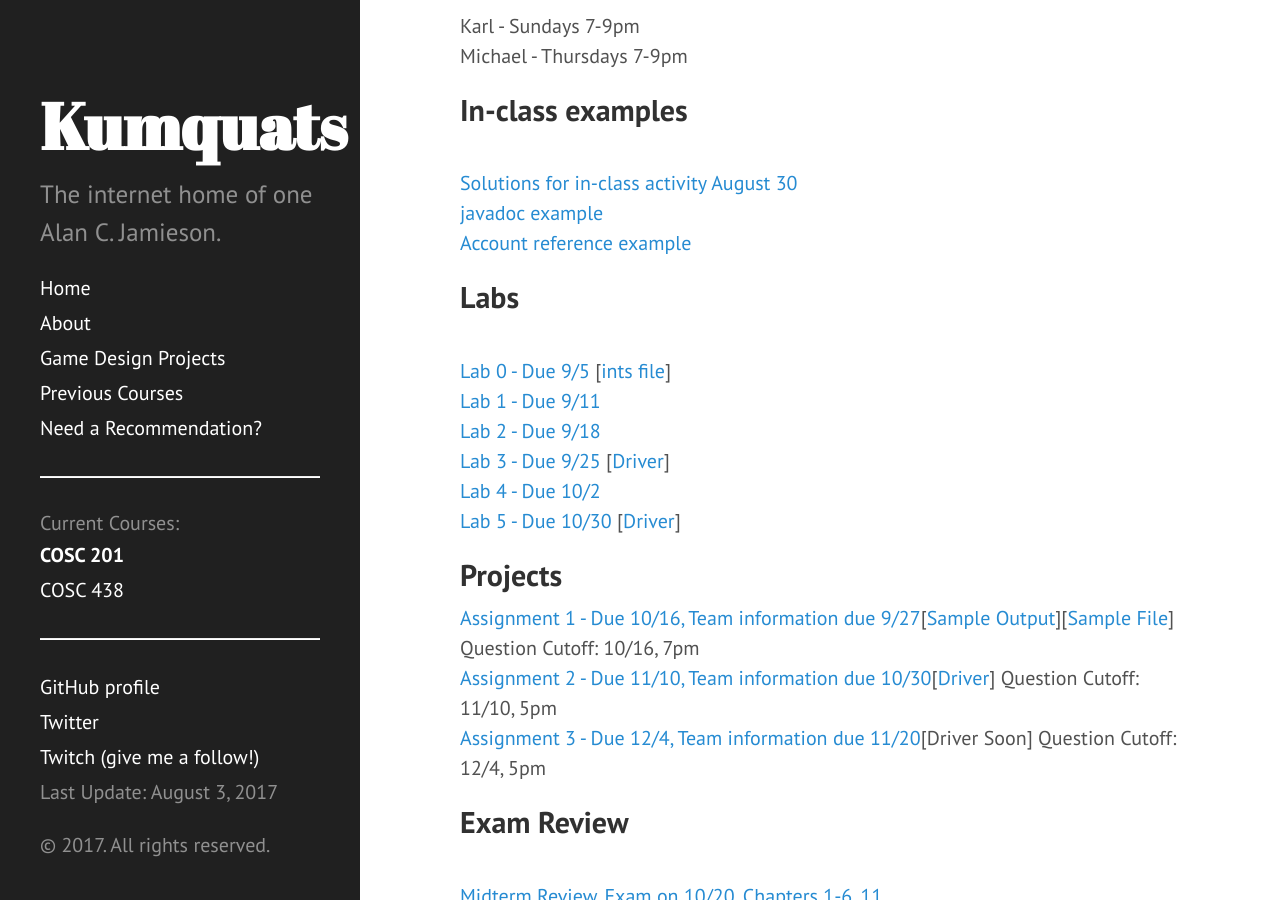
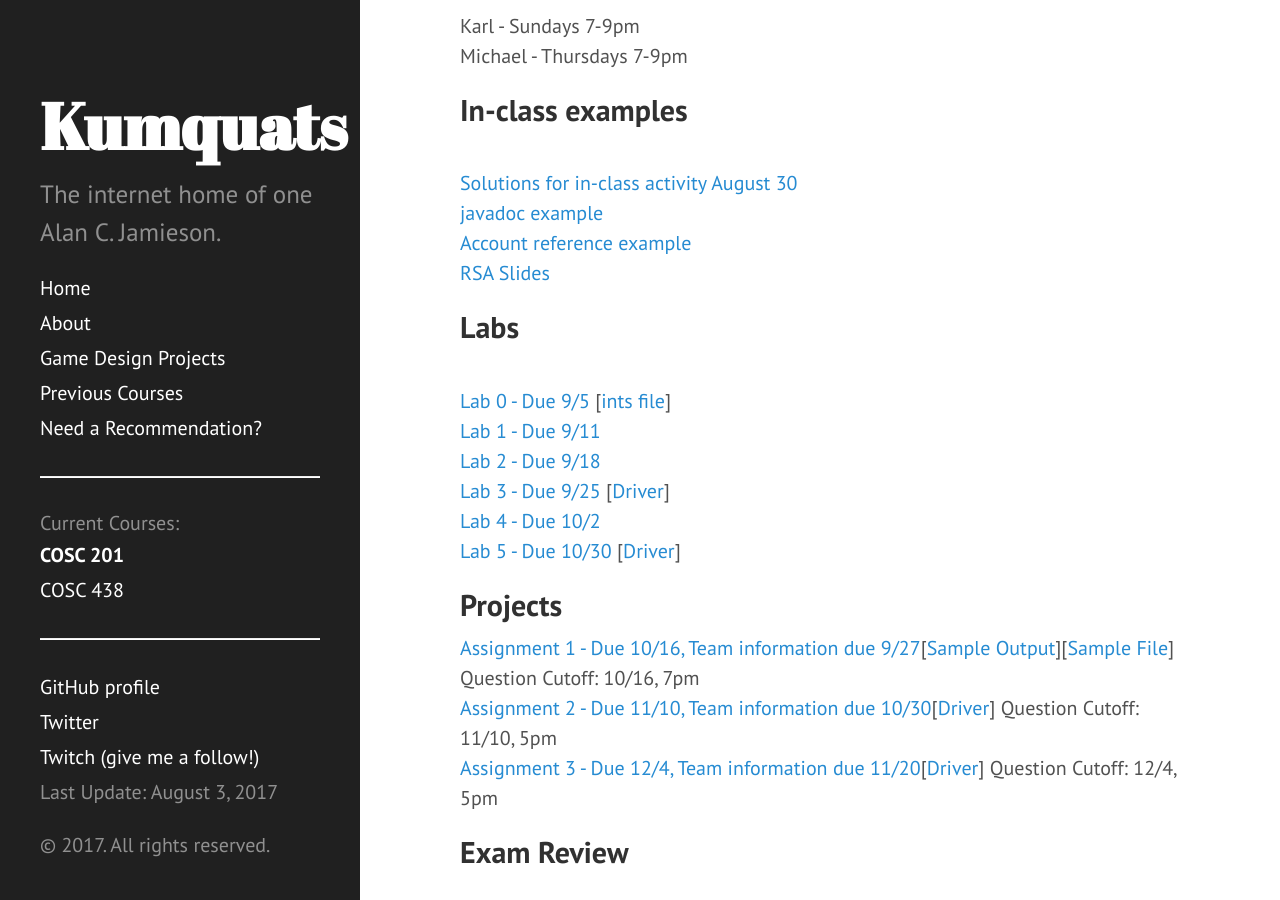
Before and after one commit to ripark/ripark.github.io, a Jekyll site: the page built from f17/cosc201.html, in a window 1280 px wide and 900 px high, scrolled down 506 px. Built offline with Jekyll 4.4.1, drawn with Linux system fonts in a browser that asks for light colours; Markdown is read by kramdown in place of the engine named in the settings.

Commit message:
driver update, RSA slide links

```diff
--- a/f17/cosc201.html
+++ b/f17/cosc201.html
@@ -28,6 +28,8 @@ Michael - Thursdays 7-9pm
 <br>
 <a href="http://ripark.github.io/f17/Account.java">Account reference example</a>
 <br>
+<a href="http://ripark.github.io/f15/RSA.pptx">RSA Slides</a>
+<br>
 <h2> Labs </h2>
 <br>
 <a href="http://ripark.github.io/f17/Lab0.txt">Lab 0 - Due 9/5</a> [<a href="http://ripark.github.io/f17/ints.txt">ints file</a>]
@@ -47,7 +49,7 @@ Michael - Thursdays 7-9pm
 <br>
 <a href="http://ripark.github.io/f17/COSC201Asg2.pdf">Assignment 2 - Due 11/10, Team information due 10/30</a>[<a href="http://ripark.github.io/f17/Proj2Driver.java">Driver</a>] Question Cutoff: 11/10, 5pm
 <br>
-<a href="http://ripark.github.io/f17/COSC201Asg3.pdf">Assignment 3 - Due 12/4, Team information due 11/20</a>[Driver Soon] Question Cutoff: 12/4, 5pm
+<a href="http://ripark.github.io/f17/COSC201Asg3.pdf">Assignment 3 - Due 12/4, Team information due 11/20</a>[<a href="http://ripark.github.io/f17/Proj3Driver.java">Driver</a>] Question Cutoff: 12/4, 5pm
 <br>
 <h2> Exam Review </h2>
 <br>
```
Also changed, not shown: 1 other file.
